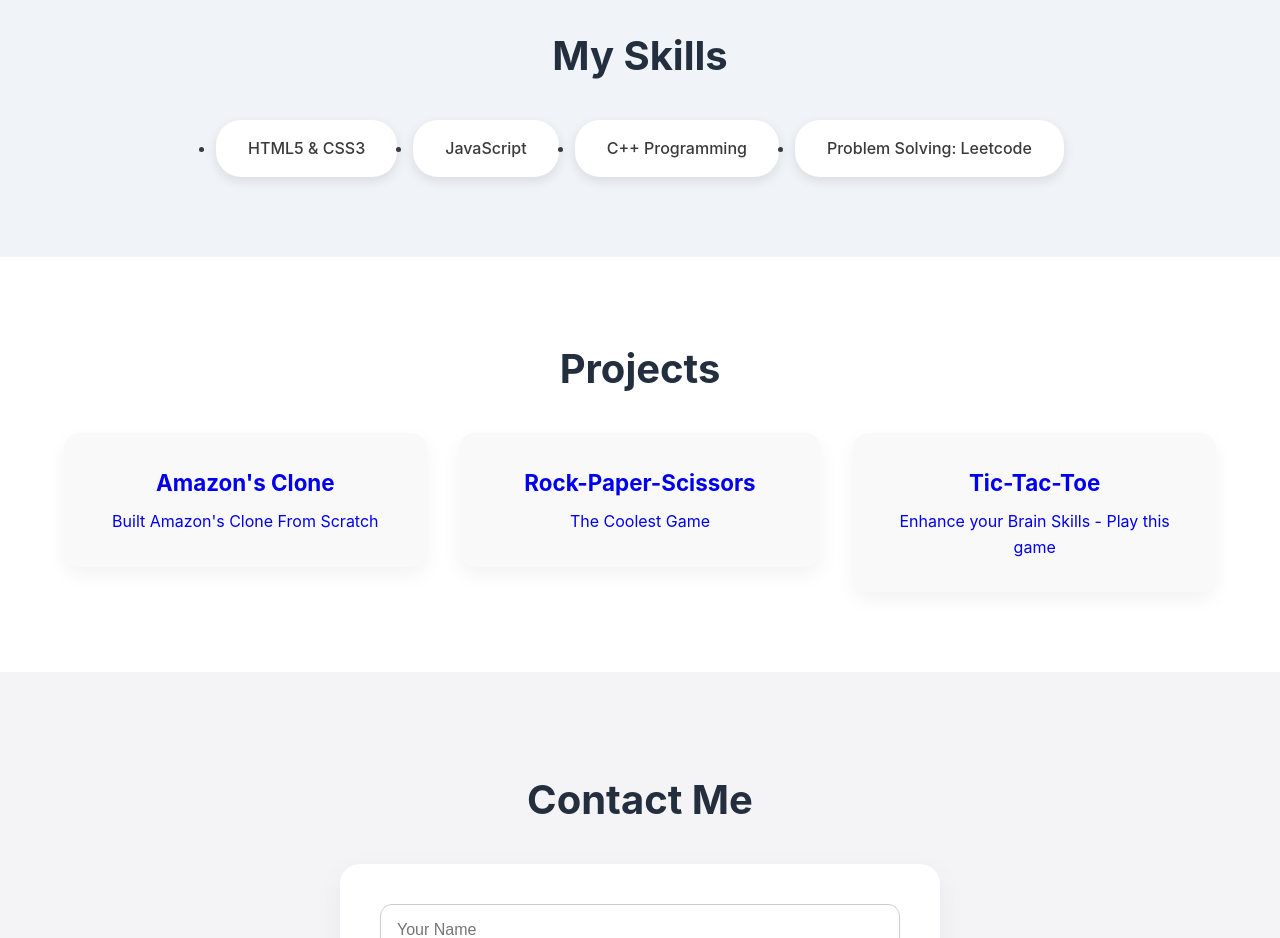
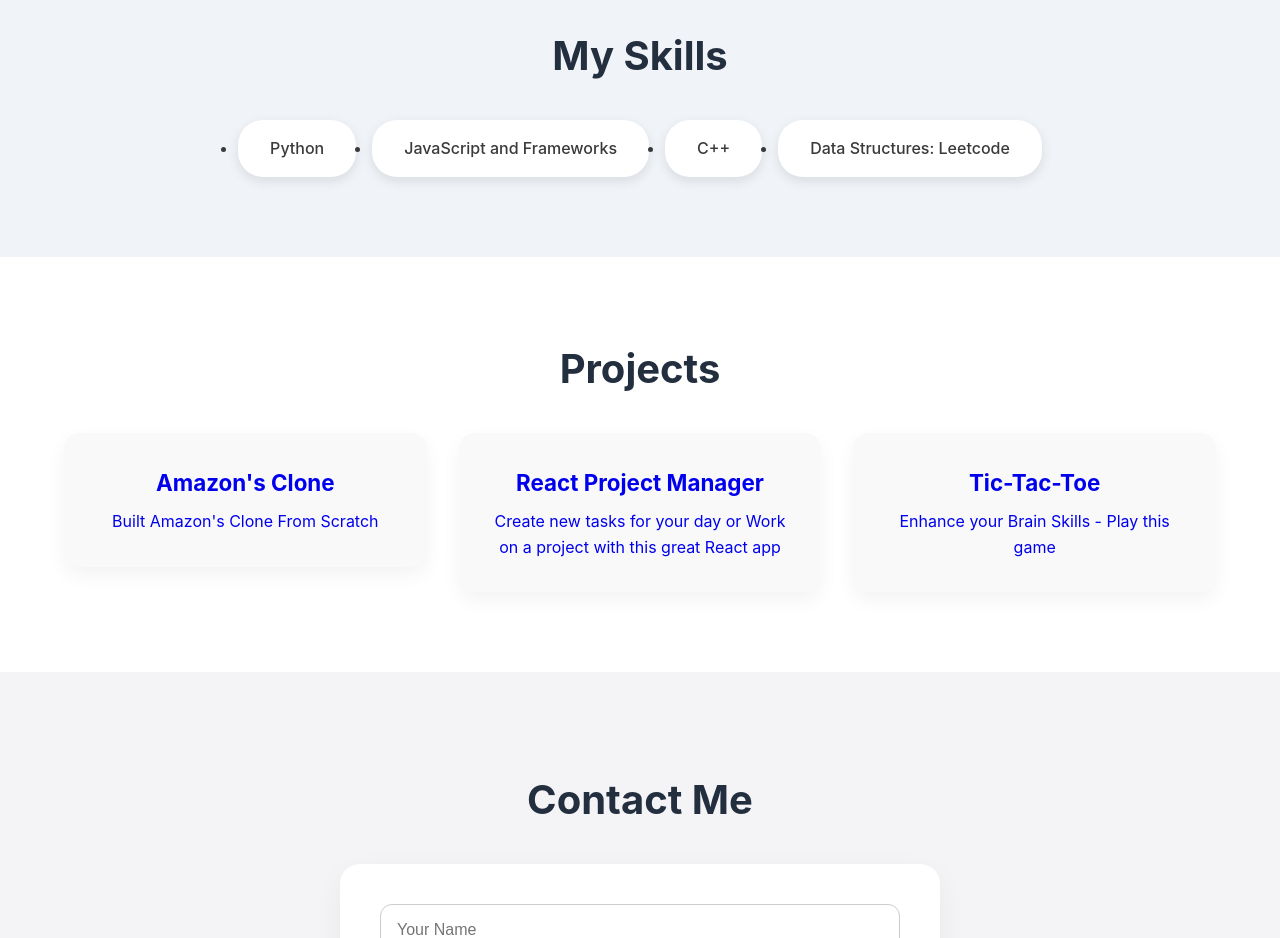
Before and after one commit to zaaaptrix/MyPortfolio, a plain HTML site: page index.html in a window 1280 px wide. Shown: the part 1000-1938 px from the top of the page. Drawn offline with Linux system fonts and the light colour scheme.

Commit message:
Revise skills and projects in index.html
Updated skills and project details in the portfolio.

```diff
--- a/index.html
+++ b/index.html
@@ -51,10 +51,10 @@
         <div class="container">
             <h2 class="section-title">My Skills</h2>
             <ul class="skills-list">
-                <li><span>HTML5 & CSS3</span></li>
-                <li><span>JavaScript</span></li>
-                <li><span>C++ Programming</span></li>
-                <li><span>Problem Solving: Leetcode</span></li>
+                <li><span>Python</span></li>
+                <li><span>JavaScript and Frameworks</span></li>
+                <li><span>C++</span></li>
+                <li><span>Data Structures: Leetcode</span></li>
             </ul>
         </div>
     </section>
@@ -71,10 +71,10 @@
                     </div>
                 </a>
 
-                <a href="https://zaaaptrix.github.io/RockPaperScissors/">
+                <a href="https://zaaaptrix.github.io/Projects/">
                     <div class="project-card" id="RPS">
-                        <h3>Rock-Paper-Scissors</h3>
-                        <p>The Coolest Game</p>
+                        <h3>React Project Manager</h3>
+                        <p>Create new tasks for your day or Work on a project with this great React app</p>
                     </div>
                 </a>
 
@@ -112,4 +112,5 @@
 
     <script src="script.js"></script>
 </body>
+
 </html>
```
